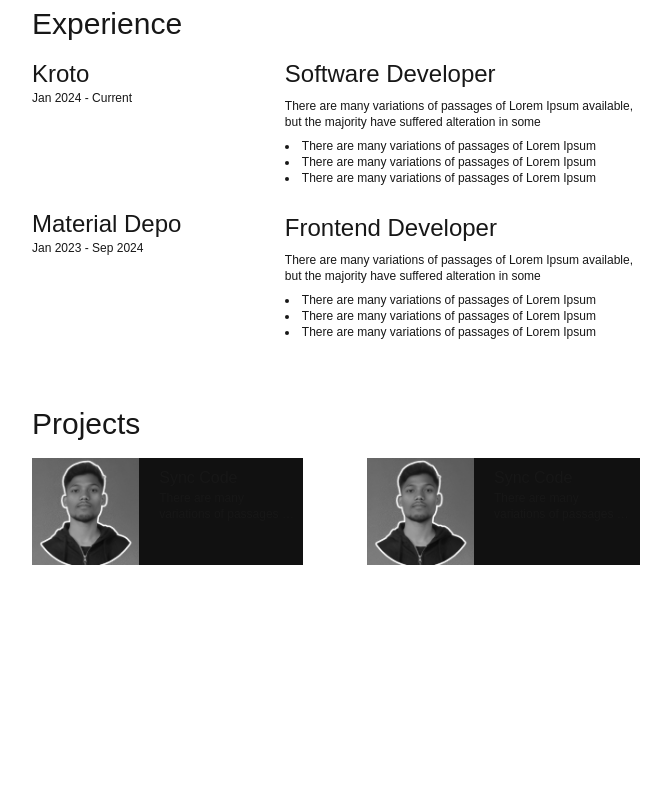
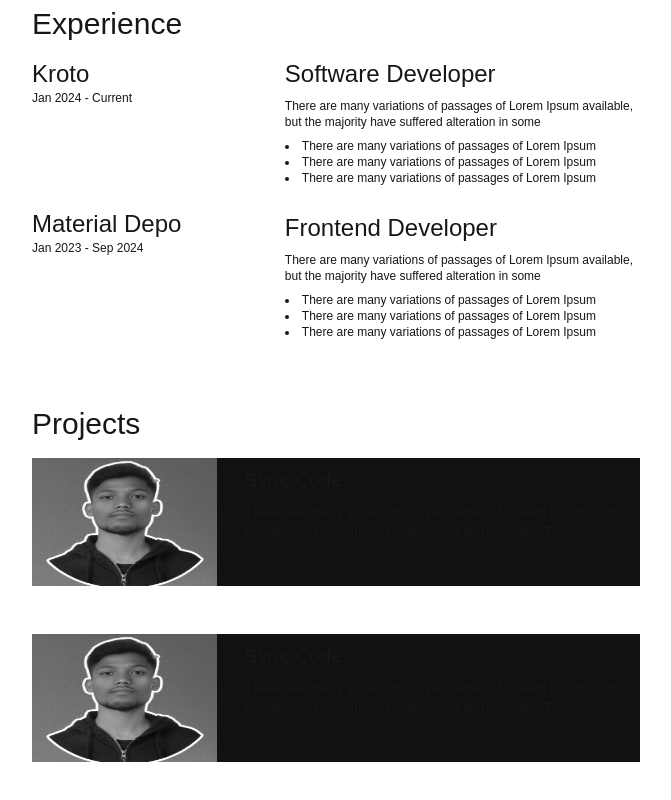
Before and after one commit to anuprajvarma/portfolio, a Next.js app: page /about in a window 1280 px wide. Shown: the part 366-1166 px from the top of the page, without its empty margins (304-975 px from the left). Before the commit the page ends 1003 px from the top, so only its background shows below. Built offline with nearby package versions, Linux system fonts and the light colour scheme.

Commit message:
made project boxes

```diff
--- a/app/about/page.tsx
+++ b/app/about/page.tsx
@@ -1,4 +1,7 @@
 import Image from "next/image";
+import { PiGithubLogoThin } from "react-icons/pi";
+import Link from "next/link";
+import { CiLink } from "react-icons/ci";
 
 export default function About() {
   return (
@@ -89,45 +92,73 @@ export default function About() {
             </div>
           </div>
         </div>
-        <div className="p-4 py-6 flex flex-col gap-4">
+        <div className="p-4 w-full py-6 flex flex-col gap-4">
           <p className="text-3xl font-medium">Projects</p>
-          <div className="flex flex-row gap-16">
-            <div className="bg-grey flex gap-3">
-              <div className="">
+          <div className="flex flex-col gap-12 w-full">
+            <div className="bg-grey w-full flex gap-3">
               <Image
-                  className=""
+                className="h-[8rem] w-[30rem] cursor-pointer"
                 src="/portfolio_pic.png"
                 alt="Portfolio pic"
                 width={50}
                 height={50}
-                  layout="responsive"
               />
-              </div>
-              <div className="p-2">
-                <p>Sync Code</p>
-                <p className="text-xs line-clamp-2">
+              <div className="py-2 px-4 flex flex-col gap-2">
+                <p className="text-xl">Sync Code</p>
+                <p className="line-clamp-2 text-sm">
                   There are many variations of passages of Lorem Ipsum form, by
-                  injected humour, or randomised words which{" "}
+                  injected humour, or randomised words which There are many
+                  variations of passages of Lorem.{" "}
                 </p>
+                <div className="relative">
+                  <div className="flex absolute right-0 w-[67px] gap-4">
+                    <Link
+                      href="https://github.com/anuprajvarma/Sync_Code"
+                      target="_blank"
+                    >
+                      <PiGithubLogoThin size={25} />
+                    </Link>
+                    <Link
+                      href="https://sync-code1.herokuapp.com/"
+                      target="_blank"
+                    >
+                      <CiLink size={25} />
+                    </Link>
                   </div>
                 </div>
-            <div className="bg-grey flex gap-3">
-              <div className="">
+              </div>
+            </div>
+            <div className="bg-grey w-full flex gap-3">
               <Image
-                  className=""
+                className="h-[8rem] w-[30rem] cursor-pointer"
                 src="/portfolio_pic.png"
                 alt="Portfolio pic"
                 width={50}
                 height={50}
-                  layout="responsive"
               />
+              <div className="py-2 px-4 flex flex-col gap-2">
+                <p className="text-xl">Sync Code</p>
+                <p className="line-clamp-2 text-sm">
+                  There are many variations of passages of Lorem Ipsum form, by
+                  injected humour, or randomised words which There are many
+                  variations of passages of Lorem.{" "}
+                </p>
+                <div className="relative">
+                  <div className="flex absolute right-0 w-[67px] gap-4">
+                    <Link
+                      href="https://github.com/anuprajvarma/Sync_Code"
+                      target="_blank"
+                    >
+                      <PiGithubLogoThin size={25} />
+                    </Link>
+                    <Link
+                      href="https://sync-code1.herokuapp.com/"
+                      target="_blank"
+                    >
+                      <CiLink size={25} />
+                    </Link>
                   </div>
-              <div className="p-2">
-                <p>Sync Code</p>
-                <p className="line-clamp-2 text-xs">
-                  There are many variations of passages of Lorem Ipsum form, by
-                  injected humour, or randomised words which...{" "}
-                </p>
+                </div>
               </div>
             </div>
           </div>
```
Lines whose indentation alone changed are shown as unchanged.
